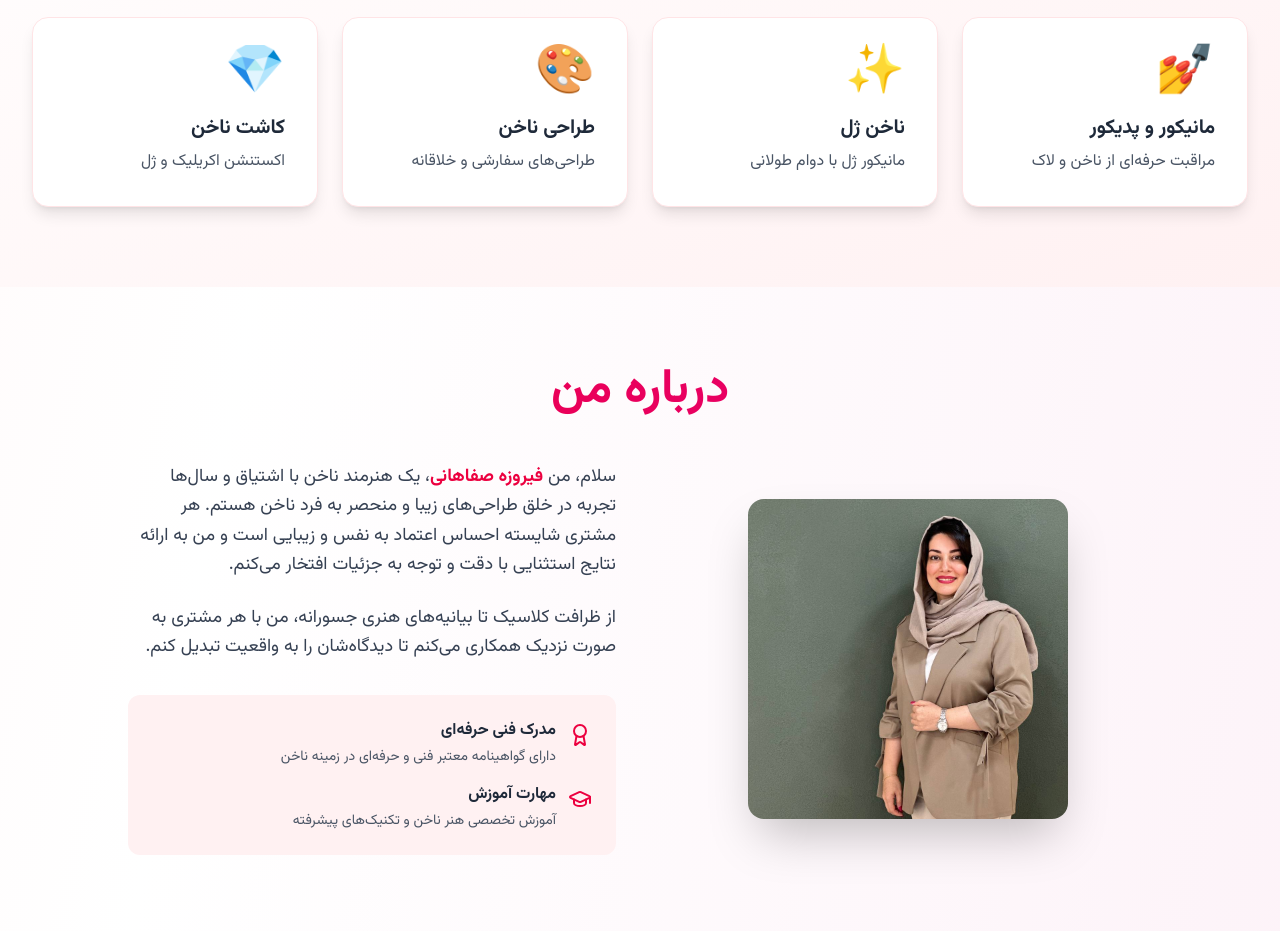
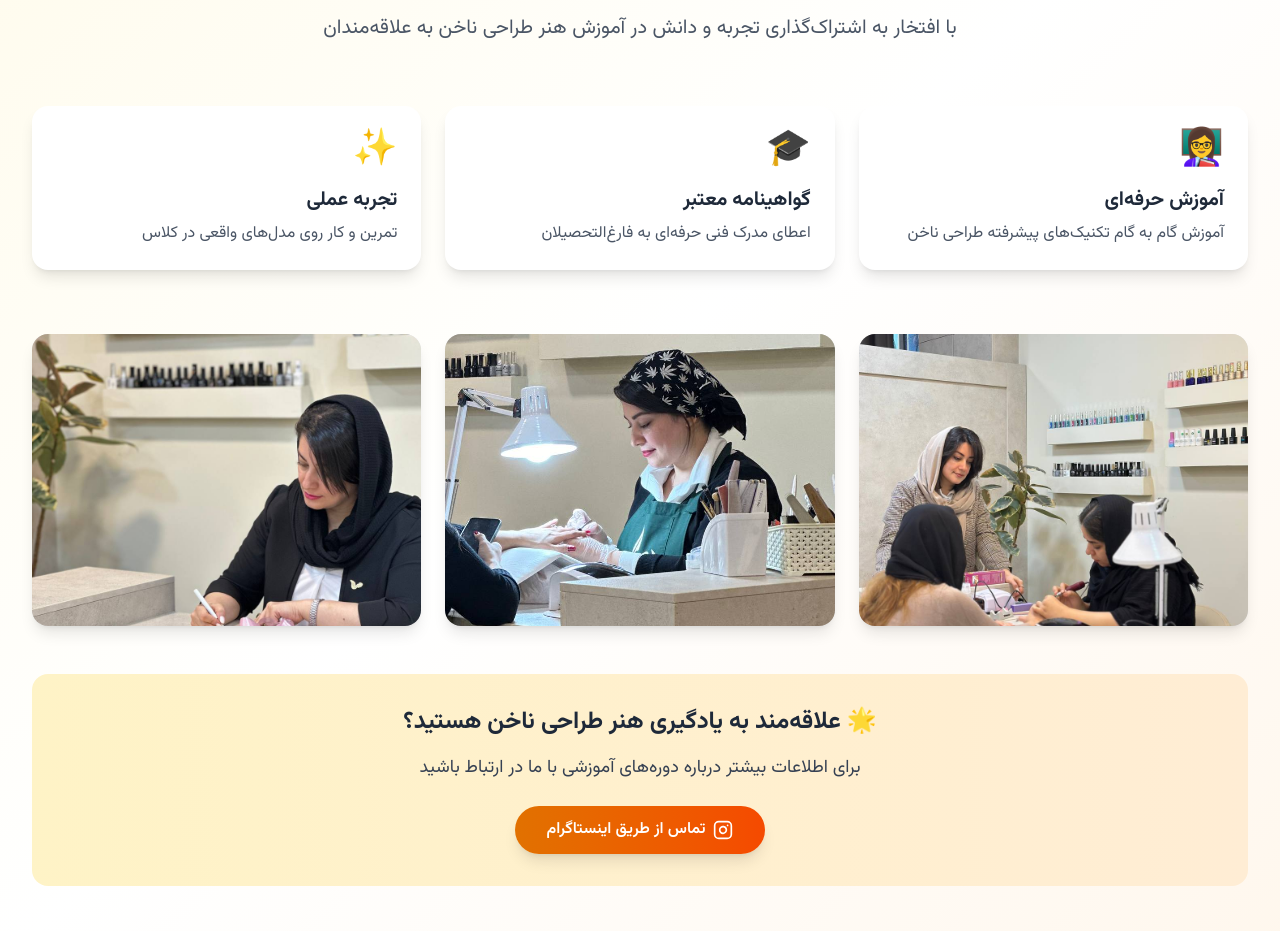
Before and after one commit to jsfather/firouzeh-safahani, a Next.js app: page / in a window 1280 px wide. Shown: the part 5061-5992 px from the top of the page. Built offline with nearby package versions, Linux system fonts and the light colour scheme.

Commit message:
Add education section with images and details for nail design training

```diff
--- a/app/page.tsx
+++ b/app/page.tsx
@@ -83,6 +83,13 @@ export default function Home() {
     "photo_11_2025-11-07_00-18-34.jpg",
   ];
 
+  // Your education/teaching images
+  const educationImages = [
+    "photo_1_2025-11-07_00-21-36.jpg",
+    "photo_2_2025-11-07_00-21-36.jpg",
+    "photo_3_2025-11-07_00-21-36.jpg",
+  ];
+
   const portfolio = nailImages.map((image, index) => ({
     id: index + 1,
     image: `/nails/${image}`,
@@ -93,6 +100,12 @@ export default function Home() {
     id: index + 1,
     image: `/pedicure/${image}`,
     alt: `نمونه کار پدیکور ${index + 1}`,
+  }));
+
+  const educationPortfolio = educationImages.map((image, index) => ({
+    id: index + 1,
+    image: `/education/${image}`,
+    alt: `آموزش طراحی ناخن ${index + 1}`,
   }));
 
   return (
@@ -368,6 +381,146 @@ export default function Home() {
         </div>
       </section>
 
+      {/* Education Section */}
+      <section
+        id="education"
+        className="py-20 bg-linear-to-br from-amber-50 via-white to-orange-50"
+      >
+        <div className="max-w-7xl mx-auto px-4 sm:px-6 lg:px-8">
+          <motion.div
+            className="text-center mb-16"
+            initial={{ opacity: 0, y: 20 }}
+            whileInView={{ opacity: 1, y: 0 }}
+            viewport={{ once: true }}
+          >
+            <motion.div
+              className="inline-block mb-4"
+              whileHover={{ rotate: [0, -10, 10, -10, 0] }}
+              transition={{ duration: 0.5 }}
+            >
+              <GraduationCap size={64} className="text-amber-600" />
+            </motion.div>
+            <h2 className="text-5xl font-playfair font-bold mb-4 bg-linear-to-r from-amber-600 to-orange-600 bg-clip-text text-transparent">
+              آموزش تخصصی طراحی ناخن
+            </h2>
+            <p className="text-xl text-gray-600 font-inter max-w-2xl mx-auto">
+              با افتخار به اشتراک‌گذاری تجربه و دانش در آموزش هنر طراحی ناخن به
+              علاقه‌مندان
+            </p>
+          </motion.div>
+
+          {/* Features Grid */}
+          <div className="grid grid-cols-1 md:grid-cols-3 gap-6 mb-16">
+            <motion.div
+              className="bg-white rounded-2xl p-6 shadow-lg hover:shadow-xl transition-shadow"
+              initial={{ opacity: 0, y: 20 }}
+              whileInView={{ opacity: 1, y: 0 }}
+              viewport={{ once: true }}
+              transition={{ delay: 0.1 }}
+            >
+              <div className="text-4xl mb-4">👩‍🏫</div>
+              <h3 className="text-xl font-bold text-gray-800 mb-2">
+                آموزش حرفه‌ای
+              </h3>
+              <p className="text-gray-600">
+                آموزش گام به گام تکنیک‌های پیشرفته طراحی ناخن
+              </p>
+            </motion.div>
+
+            <motion.div
+              className="bg-white rounded-2xl p-6 shadow-lg hover:shadow-xl transition-shadow"
+              initial={{ opacity: 0, y: 20 }}
+              whileInView={{ opacity: 1, y: 0 }}
+              viewport={{ once: true }}
+              transition={{ delay: 0.2 }}
+            >
+              <div className="text-4xl mb-4">🎓</div>
+              <h3 className="text-xl font-bold text-gray-800 mb-2">
+                گواهینامه معتبر
+              </h3>
+              <p className="text-gray-600">
+                اعطای مدرک فنی حرفه‌ای به فارغ‌التحصیلان
+              </p>
+            </motion.div>
+
+            <motion.div
+              className="bg-white rounded-2xl p-6 shadow-lg hover:shadow-xl transition-shadow"
+              initial={{ opacity: 0, y: 20 }}
+              whileInView={{ opacity: 1, y: 0 }}
+              viewport={{ once: true }}
+              transition={{ delay: 0.3 }}
+            >
+              <div className="text-4xl mb-4">✨</div>
+              <h3 className="text-xl font-bold text-gray-800 mb-2">
+                تجربه عملی
+              </h3>
+              <p className="text-gray-600">
+                تمرین و کار روی مدل‌های واقعی در کلاس
+              </p>
+            </motion.div>
+          </div>
+
+          {/* Education Gallery */}
+          <div className="grid grid-cols-1 md:grid-cols-3 gap-6 mb-12">
+            {educationPortfolio.map((item, index) => (
+              <motion.div
+                key={item.id}
+                initial={{ opacity: 0, scale: 0.9 }}
+                whileInView={{ opacity: 1, scale: 1 }}
+                transition={{ delay: index * 0.1 }}
+                viewport={{ once: true }}
+                className="relative group cursor-pointer"
+                onClick={() => setSelectedImage(item.image)}
+              >
+                <div className="relative aspect-4/3 rounded-2xl overflow-hidden bg-gray-200 shadow-lg hover:shadow-2xl transition-all duration-300">
+                  <Image
+                    src={item.image}
+                    alt={item.alt}
+                    fill
+                    className="object-cover group-hover:scale-110 transition-transform duration-300"
+                    sizes="(max-width: 768px) 100vw, 33vw"
+                  />
+                  <div className="absolute inset-0 bg-black/0 group-hover:bg-black/30 transition-all duration-300 flex items-center justify-center">
+                    <motion.div
+                      initial={{ opacity: 0, scale: 0.8 }}
+                      whileHover={{ opacity: 1, scale: 1 }}
+                      className="text-white text-sm font-inter font-semibold bg-amber-500/90 backdrop-blur-sm px-4 py-2 rounded-full opacity-0 group-hover:opacity-100 transition-opacity"
+                    >
+                      مشاهده
+                    </motion.div>
+                  </div>
+                </div>
+              </motion.div>
+            ))}
+          </div>
+
+          <motion.div
+            className="text-center bg-linear-to-r from-amber-100 to-orange-100 rounded-2xl p-8"
+            initial={{ opacity: 0 }}
+            whileInView={{ opacity: 1 }}
+            viewport={{ once: true }}
+          >
+            <h3 className="text-2xl font-bold text-gray-800 mb-4">
+              🌟 علاقه‌مند به یادگیری هنر طراحی ناخن هستید؟
+            </h3>
+            <p className="text-gray-700 mb-6 text-lg">
+              برای اطلاعات بیشتر درباره دوره‌های آموزشی با ما در ارتباط باشید
+            </p>
+            <motion.a
+              href="https://instagram.com/Firouzeh_pedicure_nail"
+              target="_blank"
+              rel="noopener noreferrer"
+              className="inline-flex items-center gap-2 bg-linear-to-r from-amber-600 to-orange-600 text-white px-8 py-3 rounded-full font-semibold shadow-lg hover:shadow-xl transition-all"
+              whileHover={{ scale: 1.05 }}
+              whileTap={{ scale: 0.95 }}
+            >
+              <Instagram size={20} />
+              تماس از طریق اینستاگرام
+            </motion.a>
+          </motion.div>
+        </div>
+      </section>
+
       {/* Lightbox Modal */}
       {selectedImage && (
         <motion.div
```
